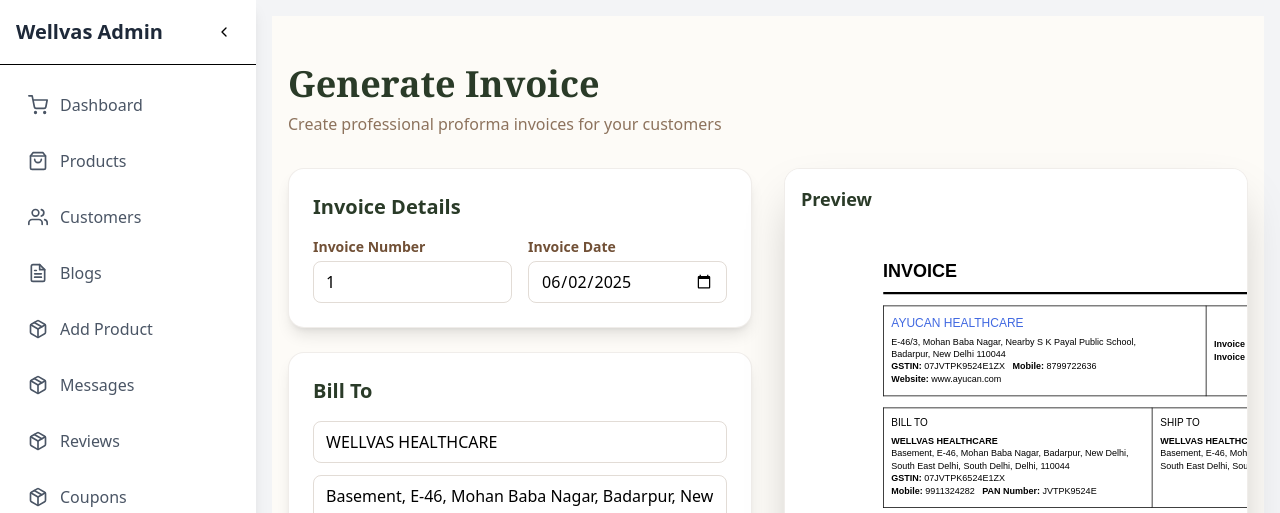
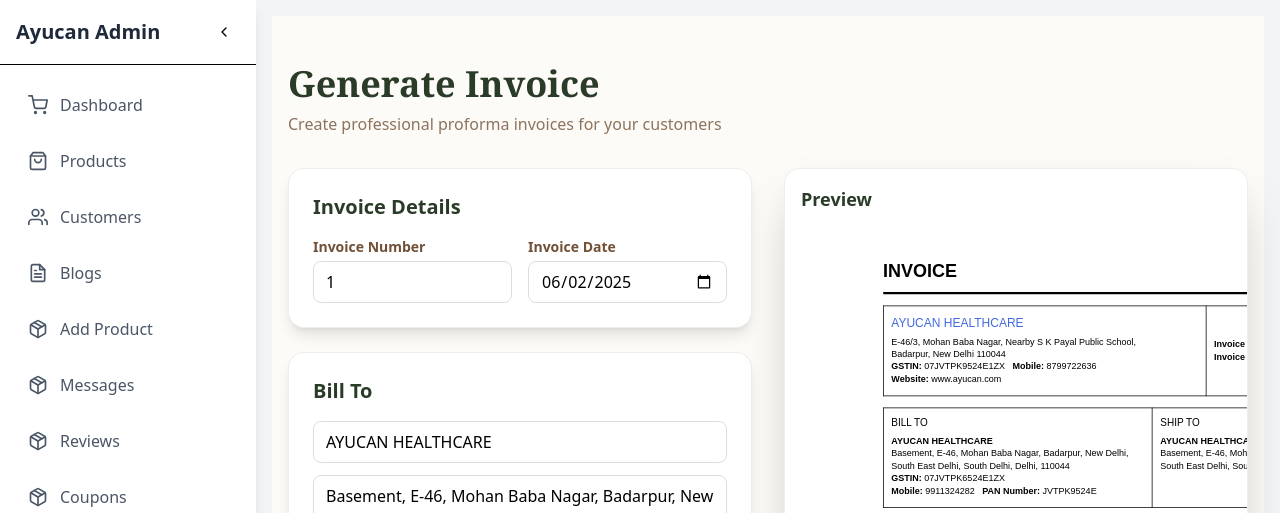
Before and after one commit to Hemant9808/wellvasAdmin, a React (Vite) app: page /generate-invoice in a window 1280 px wide. Shown: the top 513 px of the page. Built offline with nearby package versions, Linux system fonts and the light colour scheme; sample sign-in values are in the browser's storage.

Commit message:
local to production

```diff
--- a/Components/Layout.jsx
+++ b/Components/Layout.jsx
@@ -50,7 +50,7 @@
       {/* Header */}
       <div className="flex items-center justify-between p-4 border-b">
         {isExpanded && (
-          <h1 className="text-xl font-bold text-gray-800">Wellvas Admin</h1>
+          <h1 className="text-xl font-bold text-gray-800">Ayucan Admin</h1>
         )}
         <button
           onClick={() => {
--- a/Components/Sidebar.jsx
+++ b/Components/Sidebar.jsx
@@ -8,7 +8,7 @@
         } w-64 md:translate-x-0 md:static md:block`}
     >
       <div className="flex items-center justify-between p-4 md:hidden">
-        <h2 className="text-xl font-bold">Wellvas Admin</h2>
+        <h2 className="text-xl font-bold">Ayucan Admin</h2>
         <button onClick={toggleSidebar} className="text-gray-700 text-2xl">
           &times;
         </button>
--- a/Pages/InvoiceGenerator.jsx
+++ b/Pages/InvoiceGenerator.jsx
@@ -20,14 +20,14 @@
         invoiceNumber: getNextInvoiceNumber(),
         invoiceDate: new Date().toISOString().split('T')[0],
         billTo: {
-            name: 'WELLVAS HEALTHCARE',
+            name: 'AYUCAN HEALTHCARE',
             address: 'Basement, E-46, Mohan Baba Nagar, Badarpur, New Delhi, South East Delhi, South Delhi, Delhi, 110044',
             gstin: '07JVTPK6524E1ZX',
             mobile: '9911324282',
             pan: 'JVTPK9524E'
         },
         shipTo: {
-            name: 'WELLVAS HEALTHCARE',
+            name: 'AYUCAN HEALTHCARE',
             address: 'Basement, E-46, Mohan Baba Nagar, Badarpur, New Delhi, South East Delhi, South Delhi, Delhi, 110044'
         },
         items: [
--- a/Pages/InvoiceTemplate.jsx
+++ b/Pages/InvoiceTemplate.jsx
@@ -69,7 +69,7 @@
                         <td style={{ border: '1px solid #000', padding: '10px', width: '50%', verticalAlign: 'top' }}>
                             <h4 style={{ margin: '0 0 5px 0', fontSize: '10pt' }}>BILL TO</h4>
                             <p style={{ fontSize: '9pt', lineHeight: '1.4', margin: '3px 0' }}>
-                                <strong>{billTo.name || 'WELLVAS HEALTHCARE'}</strong><br />
+                                <strong>{billTo.name || 'AYUCAN HEALTHCARE'}</strong><br />
                                 {billTo.address || 'Basement, E-46, Mohan Baba Nagar, Badarpur, New Delhi, South East Delhi, South Delhi, Delhi, 110044'}<br />
                                 <strong>GSTIN:</strong> {billTo.gstin || '07JVTPK6524E1ZX'} &nbsp;<br />
                                 <strong>Mobile:</strong> {billTo.mobile || '9911324282'} &nbsp; <strong>PAN Number:</strong> {billTo.pan || 'JVTPK9524E'}
@@ -78,7 +78,7 @@
                         <td style={{ border: '1px solid #000', padding: '10px', width: '50%', verticalAlign: 'top' }}>
                             <h4 style={{ margin: '0 0 5px 0', fontSize: '10pt' }}>SHIP TO</h4>
                             <p style={{ fontSize: '9pt', lineHeight: '1.4', margin: '3px 0' }}>
-                                <strong>{shipTo.name || 'WELLVAS HEALTHCARE'}</strong><br />
+                                <strong>{shipTo.name || 'AYUCAN HEALTHCARE'}</strong><br />
                                 {shipTo.address || 'Basement, E-46, Mohan Baba Nagar, Badarpur, New Delhi, South East Delhi, South Delhi, Delhi, 110044'}
                             </p>
                         </td>
--- a/Pages/OrderDetails.jsx
+++ b/Pages/OrderDetails.jsx
@@ -434,7 +434,7 @@
 
     // Generate QR code for order
     const generateQRCode = () => {
-        const orderUrl = `https://admin.wellvas.com/orders/${order?._id}`;
+        const orderUrl = `https://admin.ayucan.com/orders/${order?._id}`;
         return (
             <div ref={qrRef}>
                 <QRCode
@@ -651,7 +651,7 @@
                         <!-- Order Information -->
                         <div>
                             <p><strong>Order ID:</strong> ${order?._id}</p>
-                            <p><strong>Order Date:</strong> ${new Date(order?.createdAt).toLocaleDateString('en-GB')}, ${new Date(order?.createdAt).toLocaleTimeString('en-GB', {hour: '2-digit', minute:'2-digit'})}</p>
+                            <p><strong>Order Date:</strong> ${new Date(order?.createdAt).toLocaleDateString('en-GB')}, ${new Date(order?.createdAt).toLocaleTimeString('en-GB', { hour: '2-digit', minute: '2-digit' })}</p>
                             <p><strong>Invoice No:</strong> FAAP3K2100000084</p>
                             <p><strong>Invoice Date:</strong> ${new Date().toLocaleDateString('en-GB')}, 02:40 AM</p>
                         </div>
@@ -756,11 +756,11 @@
             }}>
                 {/* Header */}
                 {order?.paymentResult?.paymentStatus === 'paid' &&
-               <div style={{ textAlign: 'center'}}>
+                    <div style={{ textAlign: 'center' }}>
                         <div style={{
                             //light gray
 
-                    backgroundColor:"#f0f0f0",
+                            backgroundColor: "#f0f0f0",
                             fontSize: '0.9rem',
                             color: 'black',
                             padding: '8px',
@@ -775,8 +775,8 @@
                 {/* Delivery Address */}
                 <div style={{ display: 'flex', justifyContent: 'space-between' }}>
                     <div style={{ marginBottom: '20px' }}>
-                    <h3 style={{ fontWeight: 'bold', fontSize: '0.9rem', marginBottom: '8px' }}>Customer Name: {order?.user?.firstName} {order?.user?.lastName }</h3>
-                    <div style={{ borderLeft: '4px solid #3b82f6',fontSize: '0.9rem', paddingLeft: '10px', marginTop: '5px' }}>
+                        <h3 style={{ fontWeight: 'bold', fontSize: '0.9rem', marginBottom: '8px' }}>Customer Name: {order?.user?.firstName} {order?.user?.lastName}</h3>
+                        <div style={{ borderLeft: '4px solid #3b82f6', fontSize: '0.9rem', paddingLeft: '10px', marginTop: '5px' }}>
                             <p>{order?.shippingAddress?.address || 'Address Line 1'}</p>
                             <p>{order?.shippingAddress?.city || 'City'}, {order?.shippingAddress?.postalCode || 'PIN'}</p>
                             <p>{order?.shippingAddress?.state || 'State'}</p>
@@ -865,7 +865,7 @@
                 {/* Order Information */}
                 <div>
                     <p><strong>Order ID:</strong> {order?._id}</p>
-                    <p><strong>Order Date:</strong> {new Date(order?.createdAt).toLocaleDateString('en-GB')}, {new Date(order?.createdAt).toLocaleTimeString('en-GB', {hour: '2-digit', minute:'2-digit'})}</p>
+                    <p><strong>Order Date:</strong> {new Date(order?.createdAt).toLocaleDateString('en-GB')}, {new Date(order?.createdAt).toLocaleTimeString('en-GB', { hour: '2-digit', minute: '2-digit' })}</p>
                     <p><strong>Invoice No:</strong> FAAP3K2100000084</p>
                     <p><strong>Invoice Date:</strong> {new Date().toLocaleDateString('en-GB')}, 02:40 AM</p>
                 </div>
--- a/utils/axios.ts
+++ b/utils/axios.ts
@@ -2,8 +2,8 @@
 
 import axios from 'axios';
 
-const baseURL = 'http://localhost:4000'; // Local backend for testing
-// const baseURL = 'https://wellvas.in'; // Production backend
+// const baseURL = 'http://localhost:4000'; // Local backend for testing
+const baseURL = 'https://ayucan.in'; // Production backend
 // const baseURL = import.meta.env.VITE_API_URL;
 
 const axiosInstance = axios.create({
```
Lines whose indentation alone changed are shown as unchanged.
